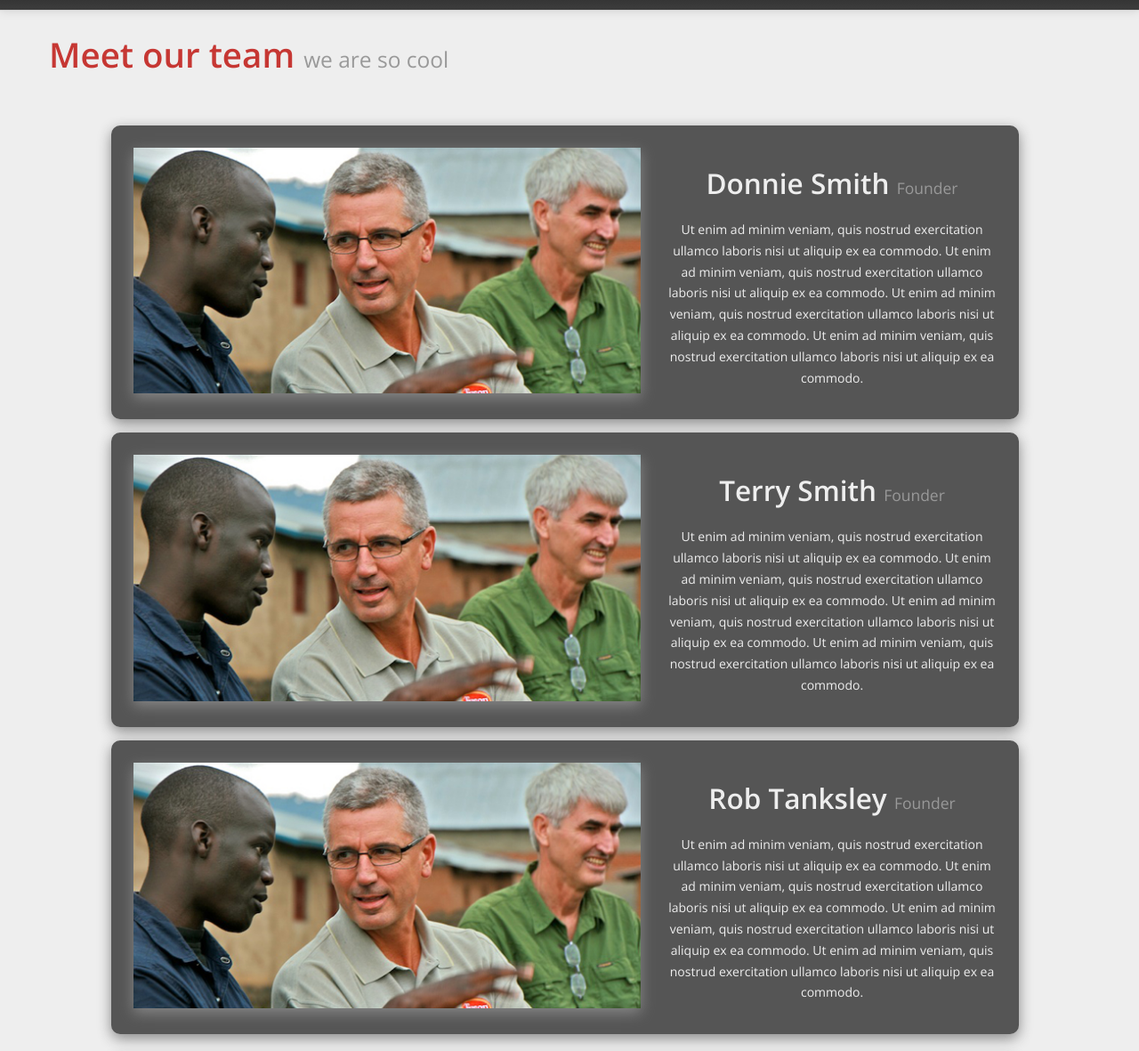
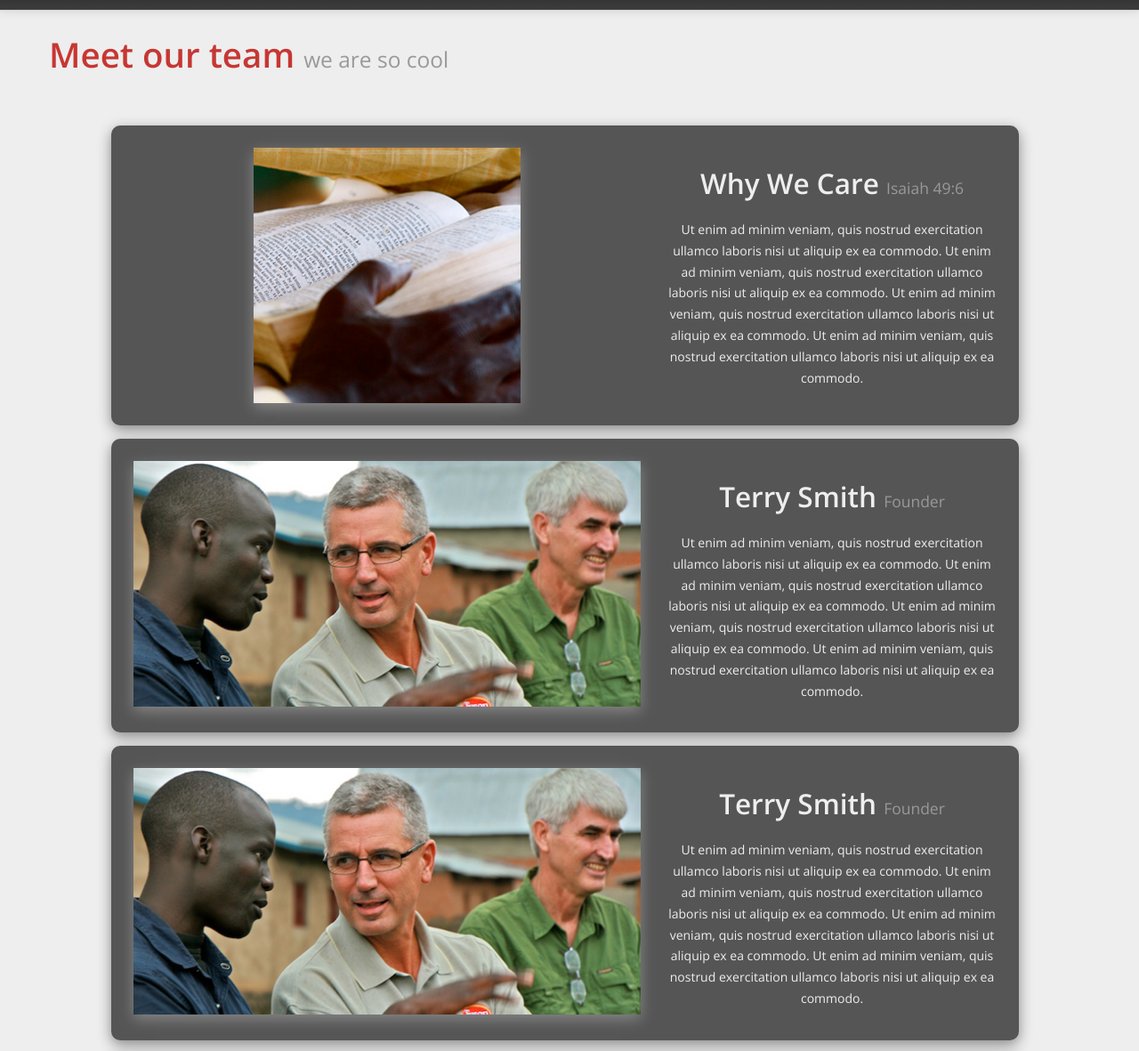
Before and after one commit to StephenOwen/asapfoundation, a plain HTML site: page theteam.html in a window 1280 px wide. Shown: the part 69-1250 px from the top of the page at 89% size. Drawn offline with nearby package versions, Linux system fonts and the light colour scheme.

Commit message:
more Changes

```diff
--- a/theteam.html
+++ b/theteam.html
@@ -55,20 +55,20 @@
         <h1 style="color: #c63733">Meet our team <small>we are so cool</small></h1>
       </div>
 
-      <!-- Member 1 -->
+      <!--Why We Care -->
     <div class="container span10" style="background-color: #555; padding:25px; border-radius:10px; box-shadow: 0px 5px 15px #888888; margin-left:70px;">
       	<div class="row testimonials">
           	<div class="span6">
-            	<img src="img/team/Donnie.jpg" alt="Donnie Smith" style="box-shadow: 0px 5px 15px #888888">
+            	<img src="img/team/bible.png" alt="Why We Care" style="box-shadow: 0px 5px 15px #888888">
           	</div>
           	<div class="span4">
-            	<h2 style="color: #EEE">Donnie Smith <small>Founder</small></h2>
+            	<h2 style="color: #EEE">Why We Care <small>Isaiah 49:6</small></h2>
             <p style="color: #EEE">Ut enim ad minim veniam, quis nostrud exercitation ullamco laboris nisi ut aliquip ex ea commodo. Ut enim ad minim veniam, quis nostrud exercitation ullamco laboris nisi ut aliquip ex ea commodo. Ut enim ad minim veniam, quis nostrud exercitation ullamco laboris nisi ut aliquip ex ea commodo. Ut enim ad minim veniam, quis nostrud exercitation ullamco laboris nisi ut aliquip ex ea commodo.</p>
           </div>
       	</div>
       </div>
 
-       <!-- Member 2 -->
+       <!-- Member 1 -->
     <div class="container span10" style="background-color: #555; padding:25px; border-radius:10px; box-shadow: 0px 5px 15px #888888; margin-top:15px; margin-left:70px;">
       	<div class="row testimonials">
           	<div class="span6">
@@ -79,6 +79,19 @@
             <p style="color: #EEE">Ut enim ad minim veniam, quis nostrud exercitation ullamco laboris nisi ut aliquip ex ea commodo. Ut enim ad minim veniam, quis nostrud exercitation ullamco laboris nisi ut aliquip ex ea commodo. Ut enim ad minim veniam, quis nostrud exercitation ullamco laboris nisi ut aliquip ex ea commodo. Ut enim ad minim veniam, quis nostrud exercitation ullamco laboris nisi ut aliquip ex ea commodo.</p>
           </div>
       	</div>
+      </div>
+
+      <!-- Member 2 -->
+    <div class="container span10" style="background-color: #555; padding:25px; border-radius:10px; box-shadow: 0px 5px 15px #888888; margin-top:15px; margin-left:70px;">
+        <div class="row testimonials">
+            <div class="span6">
+              <img src="img/team/Donnie.jpg" alt="Donnie Smith" style="box-shadow: 0px 5px 15px #888888">
+            </div>
+            <div class="span4">
+              <h2 style="color: #EEE">Terry Smith <small>Founder</small></h2>
+            <p style="color: #EEE">Ut enim ad minim veniam, quis nostrud exercitation ullamco laboris nisi ut aliquip ex ea commodo. Ut enim ad minim veniam, quis nostrud exercitation ullamco laboris nisi ut aliquip ex ea commodo. Ut enim ad minim veniam, quis nostrud exercitation ullamco laboris nisi ut aliquip ex ea commodo. Ut enim ad minim veniam, quis nostrud exercitation ullamco laboris nisi ut aliquip ex ea commodo.</p>
+          </div>
+        </div>
       </div>
 
        <!-- Member 3 -->
```
Also changed, not shown: img/team/bible.png (added), 2 other files.
